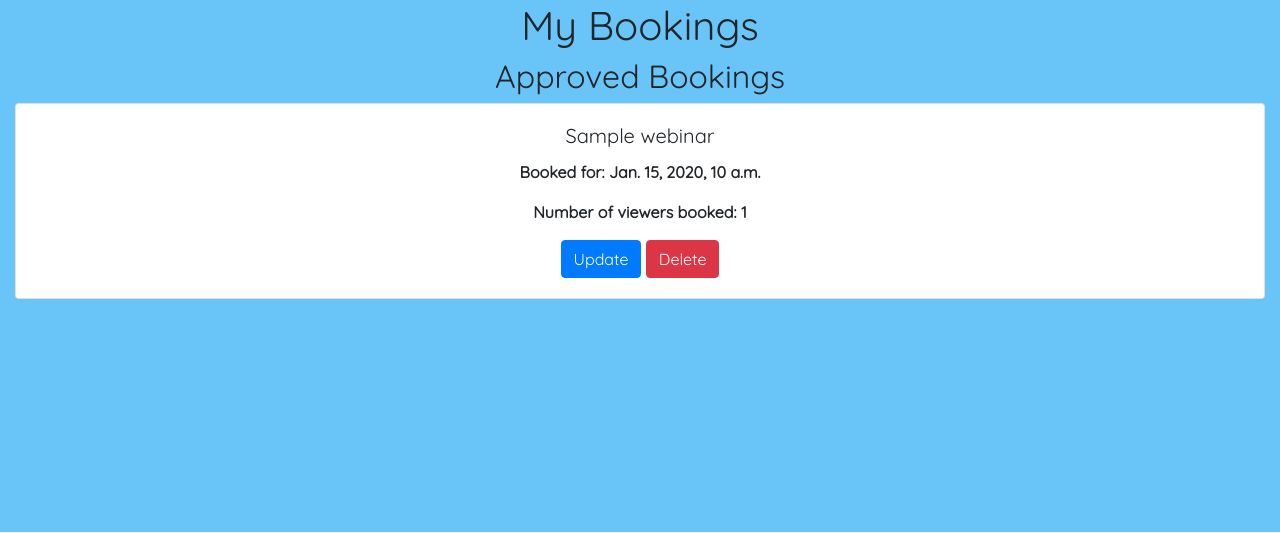
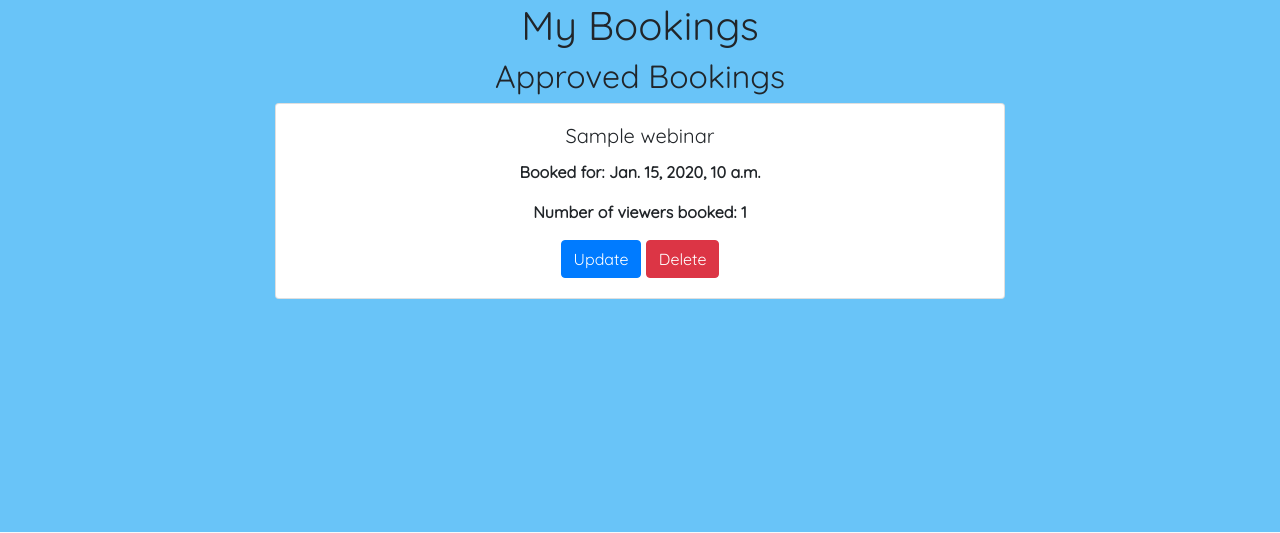
Before and after one commit to Antonyeaster/gem-explorers, a Django app: page /my-bookings/ in a window 1280 px wide. Shown: the part 70-603 px from the top of the page. Run offline with Django 3.2, Linux system fonts and the light colour scheme; a user stored in the database is signed in; tables that the repository leaves empty hold one stand-in row (values such as "Sample post"); some libraries are stand-ins or nearby versions.

Commit message:
make bookings card smaller

```diff
--- a/templates/my_bookings.html
+++ b/templates/my_bookings.html
@@ -1,7 +1,7 @@
 {% extends "base.html" %} {% block content %}
-<div class="container-fluid">
-    <div class="row">
-        <div class="col-md-12 text-center">
+<div class="container">
+    <div class="row justify-content-center">
+        <div class="col-md-8 text-center">
             <h1>My Bookings</h1>
             {% if already_booked %}
             <h1>You've already booked this Webinar</h1>
```
